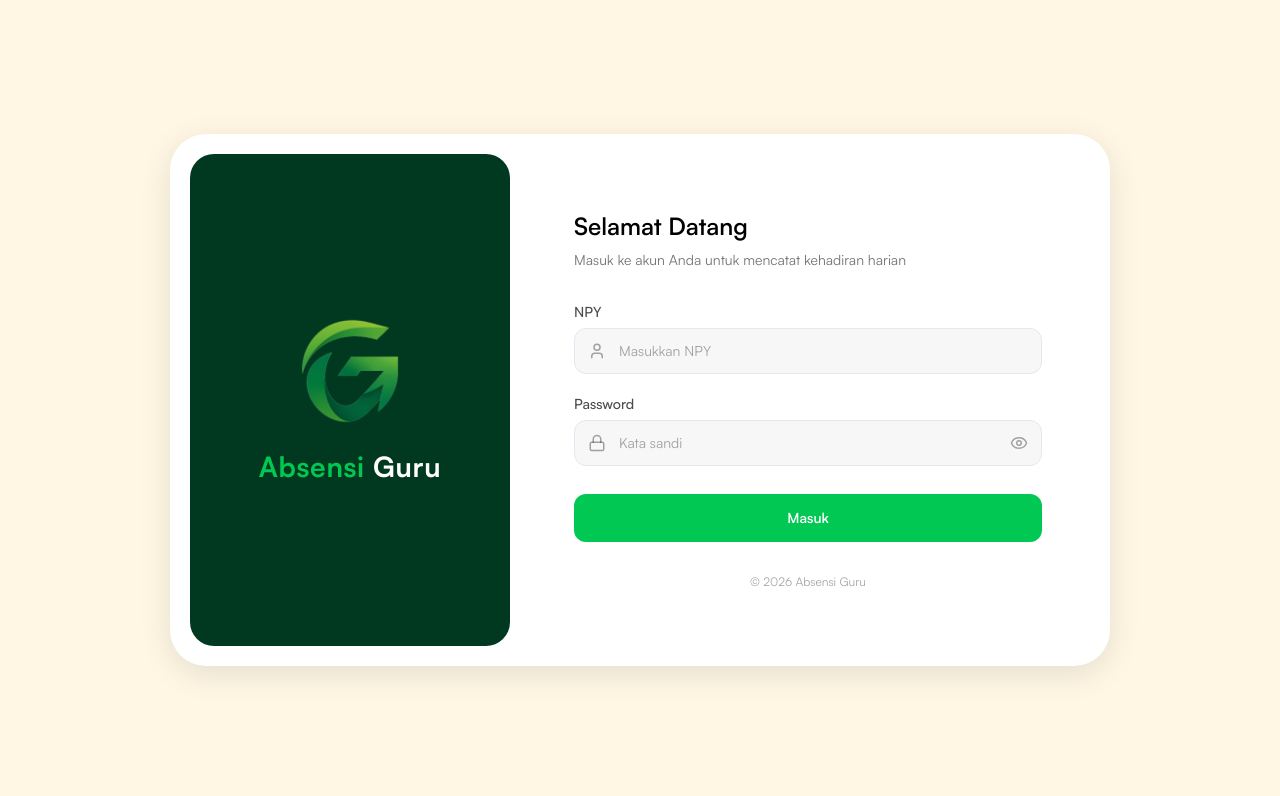
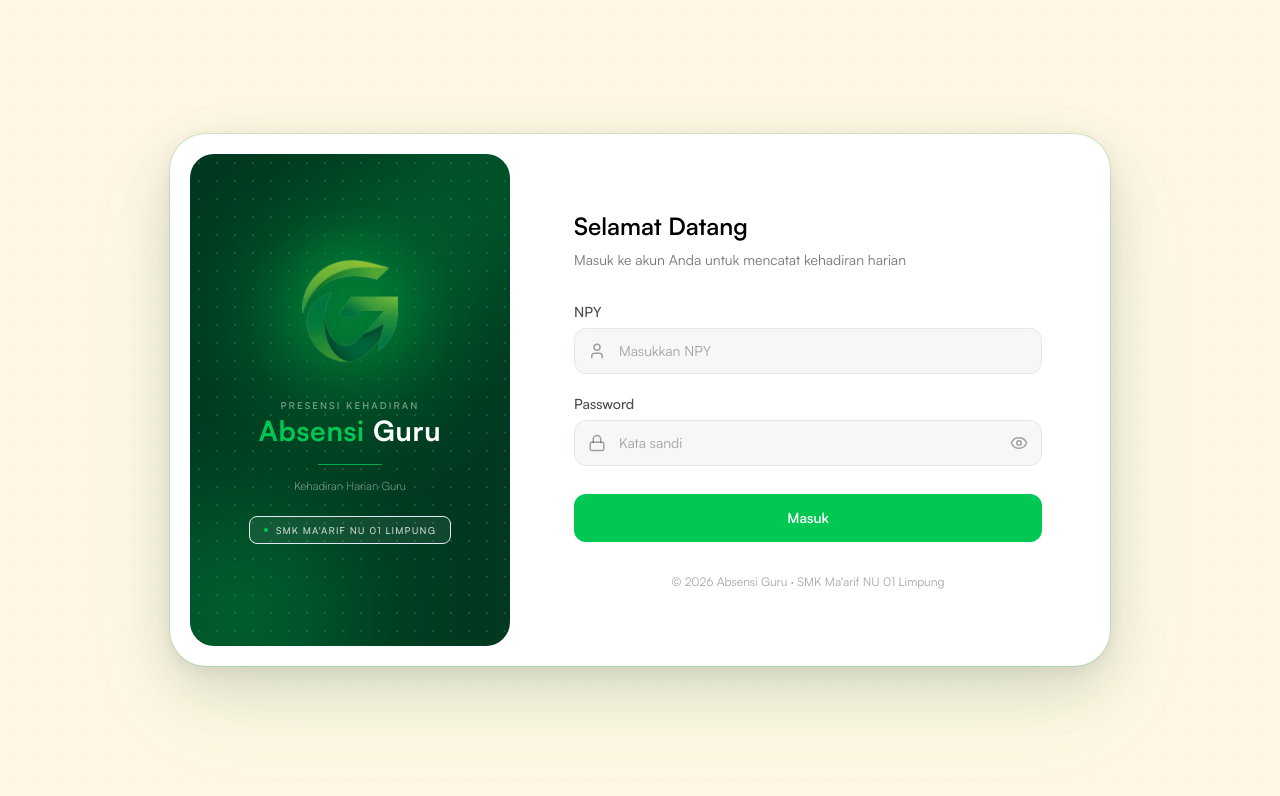
Before and after one commit to Bagassap/absensiapp, a Next.js app in the folder frontend/: page /login in a window 1280 px wide. Shown: the top 796 px of the page. Built offline with nearby package versions, Linux system fonts and the light colour scheme.

Commit message:
style: login polos hanya untuk mobile, desktop kembali ke tampilan semula
Co-Authored-By: Claude Sonnet 5.5 <noreply@anthropic.com>

```diff
--- a/frontend/app/login/LoginCard.tsx
+++ b/frontend/app/login/LoginCard.tsx
@@ -29,27 +29,85 @@ export function LoginCard() {
       initial="hidden"
       animate="visible"
       variants={cardVariants}
-      className="relative z-10 flex h-[100dvh] w-full flex-col overflow-hidden bg-transparent shadow-none sm:h-auto sm:max-w-235 sm:flex-row sm:gap-4 sm:rounded-[36px] sm:bg-white sm:p-5 sm:shadow-[0_8px_32px_rgba(0,0,0,0.10)]"
+      className="relative z-10 flex h-[100dvh] w-full flex-col overflow-hidden bg-transparent shadow-none sm:h-auto sm:max-w-235 sm:flex-row sm:gap-4 sm:rounded-[36px] sm:bg-white sm:p-5 sm:shadow-[0_0_0_1px_rgba(0,200,83,0.18),0_4px_16px_rgba(0,0,0,0.06),0_20px_56px_rgba(0,0,0,0.12),0_40px_100px_rgba(0,200,83,0.07)]"
     >
       <div
         className="relative flex flex-1 min-h-0 flex-col items-center justify-center overflow-hidden px-6 py-8 sm:min-h-0 sm:w-[320px] sm:shrink-0 sm:flex-none sm:rounded-3xl sm:px-10 sm:py-12"
         style={{ backgroundColor: "#013920" }}
       >
+        <div
+          className="pointer-events-none absolute inset-0 hidden opacity-[0.12] sm:block"
+          style={{
+            backgroundImage: "radial-gradient(circle, white 1px, transparent 1px)",
+            backgroundSize: "18px 18px",
+          }}
+        />
+
+        <div className="pointer-events-none absolute -right-16 -top-16 hidden h-48 w-48 rounded-full bg-[#00C853]/25 blur-3xl sm:block" />
+        <div className="pointer-events-none absolute -bottom-20 -left-16 hidden h-56 w-56 rounded-full bg-[#00C853]/30 blur-3xl sm:block" />
+
         <div className="relative z-10 flex flex-col items-center text-center">
-          <motion.div variants={logoVariants} className="flex shrink-0 items-center justify-center">
+          <motion.div
+            variants={logoVariants}
+            className="relative flex shrink-0 items-center justify-center"
+          >
+            <motion.div
+              className="absolute hidden h-32 w-32 rounded-full bg-[#00C853]/35 blur-2xl sm:block sm:h-48 sm:w-48"
+              animate={{ scale: [1, 1.15, 1], opacity: [0.45, 0.85, 0.45] }}
+              transition={{ duration: 4, repeat: Infinity, ease: "easeInOut" }}
+            />
+            <div
+              className="absolute hidden h-24 w-24 rounded-full blur-xl sm:block sm:h-32 sm:w-32"
+              style={{
+                background:
+                  "radial-gradient(circle, rgba(0,200,83,0.45), rgba(0,200,83,0.2) 60%, transparent 80%)",
+              }}
+            />
             <Image
               src="/PPLG.png"
               alt="Logo PPLG"
               width={820}
               height={837}
               priority
-              className="h-16 w-auto sm:h-27.5"
+              className="relative h-16 w-auto sm:h-27.5 sm:[filter:drop-shadow(0_0_22px_rgba(0,200,83,0.7))_drop-shadow(0_6px_18px_rgba(0,0,0,0.55))]"
             />
           </motion.div>
 
-          <h1 className="mt-5 text-xl font-bold leading-[1.2] tracking-wide text-white sm:mt-6 sm:text-[1.75rem]">
-            <span className="text-[#00C853]">Absensi</span> Guru
-          </h1>
+          <div className="relative z-10 mt-6 sm:mt-8">
+            <p className="hidden text-[9.5px] font-semibold uppercase tracking-[0.22em] text-white/45 sm:block">
+              Presensi Kehadiran
+            </p>
+
+            <h1 className="mt-0.5 text-xl font-bold leading-[1.2] tracking-wide text-white sm:text-[1.75rem]">
+              <span
+                style={{
+                  background: "#00C853",
+                  WebkitBackgroundClip: "text",
+                  WebkitTextFillColor: "transparent",
+                  backgroundClip: "text",
+                }}
+              >
+                Absensi
+              </span>{" "}
+              Guru
+            </h1>
+
+            <div
+              className="mx-auto mt-3 hidden h-px w-16 sm:mt-4 sm:block"
+              style={{ background: "rgba(0,200,83,0.8)" }}
+            />
+
+            <p className="mt-3 hidden text-[11.5px] font-light leading-relaxed text-white/60 sm:block">
+              Kehadiran Harian Guru
+            </p>
+
+            <div className="mt-4 hidden justify-center sm:mt-5 sm:flex">
+              <span className="inline-flex items-center gap-2 rounded-lg border border-white/18 bg-white/[0.07] px-3.5 py-1.5 text-[9.5px] font-medium uppercase tracking-[0.12em] text-white/75">
+                <span className="h-1 w-1 shrink-0 rounded-full bg-[#00C853]" />
+                SMK Ma&apos;arif NU 01 Limpung
+              </span>
+            </div>
+          </div>
         </div>
       </div>
 
@@ -62,7 +120,8 @@ export function LoginCard() {
         <LoginForm />
 
         <p className="mt-8 hidden text-center text-xs text-black/35 sm:block">
-          &copy; {new Date().getFullYear()} Absensi Guru
+          &copy; {new Date().getFullYear()} Absensi Guru &middot; SMK Ma&apos;arif
+          NU 01 Limpung
         </p>
       </div>
     </motion.div>
--- a/frontend/app/login/page.tsx
+++ b/frontend/app/login/page.tsx
@@ -2,7 +2,15 @@ import { LoginCard } from "./LoginCard";
 
 export default function LoginPage() {
   return (
-    <main className="flex h-[100dvh] items-end justify-center overflow-hidden bg-[#013920] sm:items-center sm:bg-[#FFF7E4] sm:px-6 sm:py-6">
+    <main className="relative flex h-[100dvh] items-end justify-center overflow-hidden bg-[#013920] sm:items-center sm:bg-[#FFF7E4] sm:h-auto sm:min-h-[100dvh] sm:px-6 sm:py-12">
+      <div
+        className="pointer-events-none absolute inset-0 hidden sm:block"
+        style={{
+          backgroundImage:
+            "radial-gradient(circle, rgba(0, 200, 83,0.045) 1px, transparent 1px)",
+          backgroundSize: "24px 24px",
+        }}
+      />
       <LoginCard />
     </main>
   );
```
